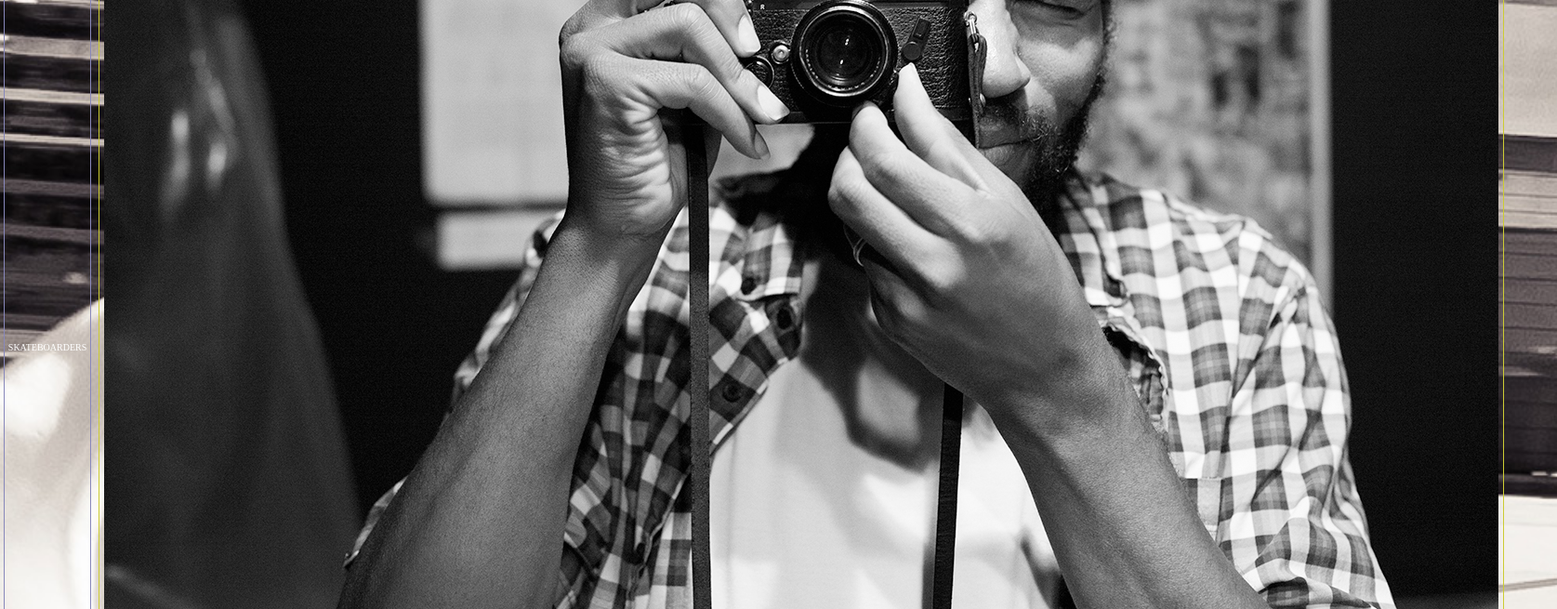
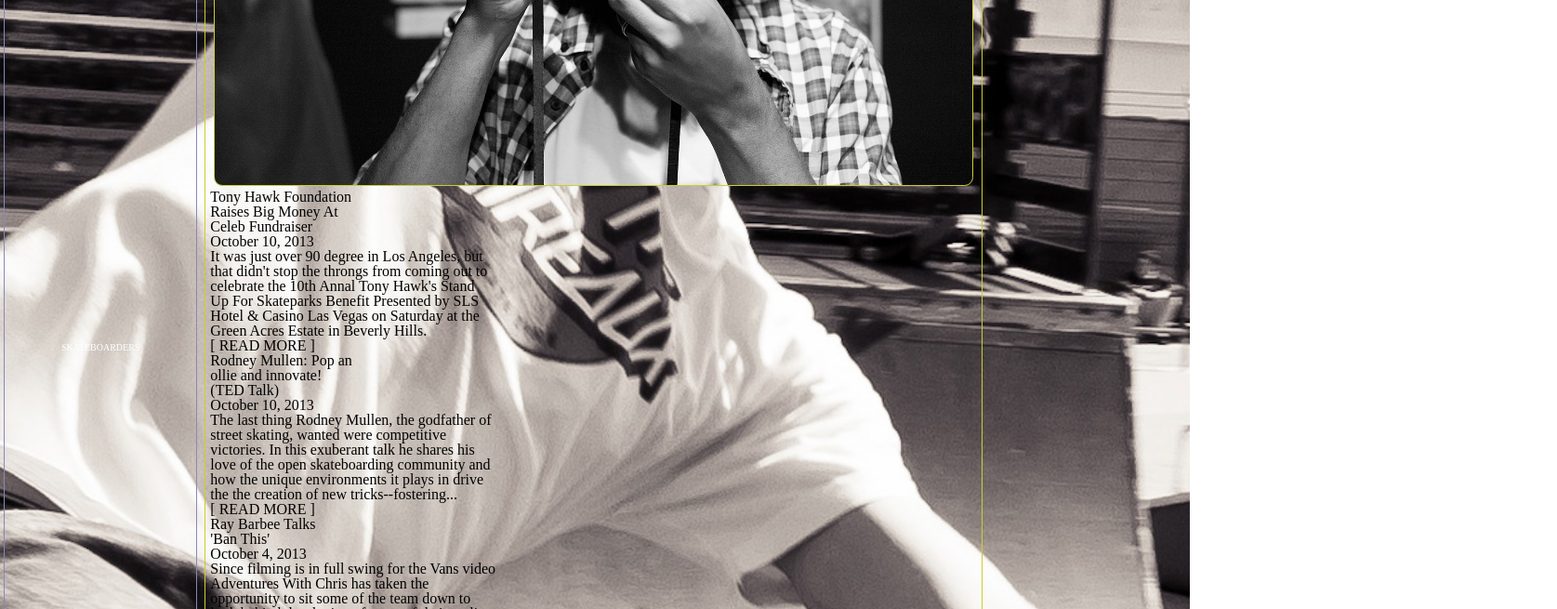
Before and after one commit to MeesterMeetch/peralta, a plain HTML site: page index.html in a window 1280 px wide. Shown: the part 386-1041 px from the top of the page at 93% size, 1675 px wide, since content can reach past the window. Drawn offline with nearby package versions, Linux system fonts and the light colour scheme.

Commit message:
top image and logo added

```diff
--- a/index.html
+++ b/index.html
@@ -56,18 +56,8 @@
   <article>
 
             <div class="logoCameraManWrapper">
-             <div class="topImage">
-
-  <img src="assets/top-image.png" alt="" />
-
-
-</div>
-
-               <div class="logoWrapper">
-
-  <img src="assets/peralta-logo.png" alt="" />
-
-</div>
+               <span class="logo1"><img src="assets/peralta-logo.png" /></span>
+              <!--  <span class="logoBack"><img src="assets/top-image.png" /></span> -->
 
             </div>
 
--- a/style.css
+++ b/style.css
@@ -141,26 +141,61 @@
             flex: 3 1 60%;
             order: 2;
     }
+    article > div {
+      position: relative;
+    }
 
-   article .logoCameraManWrapper {
-     background-image: url(assets/peralta-logo.png), background-repeat:no-repeat;
-     background-image: url(assets/top-image.png), background-repeat:no-repeat;
+    .logoCameraManWrapper {
+      margin: 4px;
+      padding: 5px;
+      border: 1px solid #cccc33;
+      border-radius: 7pt;
+      height: auto;
+              flex: 3 1 60%;
+              order: 1;
 
-     display: block;
-     width: 99%;
-     height: 200px auto;
+      /* display: block; */
+      /* position: relative; */
+      /* width: 99%; */
+      padding-bottom: 26%;
+      background-image: url(assets/top-image.png);
+          background-size: cover;
+          background-repeat: no-repeat;
+          z-index: 1;
 
-   }
-   /* resize images */
-/*    article .topImage {
+
+
+
+/*       background-image: url(assets/peralta-logo.png);
+
+    background-size: cover;
+    background-position: center;
+    z-index: 2;
+    height: auto; -->
+
+
+
+/*       background:
+  url(assets/peralta-logo.png) width: 99% no-repeat z-index: 2,
+  url(assets/top-image.png) width: 99% no-repeat z-index: 1;
+   } */
+
+    }
+/*     .logo1 {
+  position: absolute;
+  width: 99%; */
+/*       z-index: 2; */
+/*       margin: 0; */
+    }
+
+/*     .logoBack {
+  position: absolute;
   width: 99%;
-  height: auto; */
-   }
-   article .logoWrapper {
-     width: 50%;
-     height: auto;
+  z-index: 1;
+  margin: 0;
+  background-size: cover;
+} */
 
-   }
 
 
    .skatersWrapper {
```
